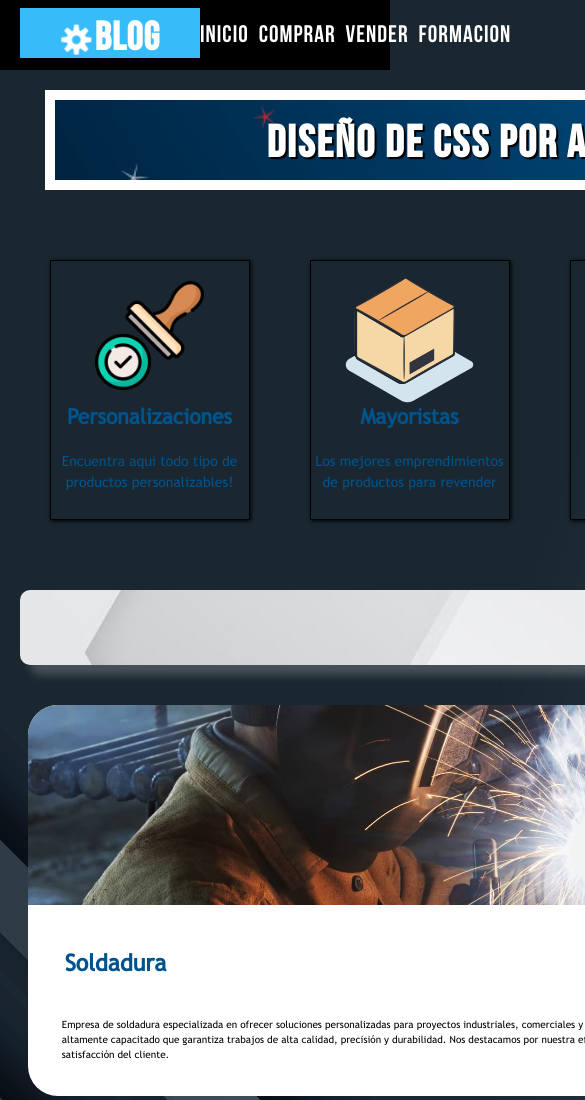
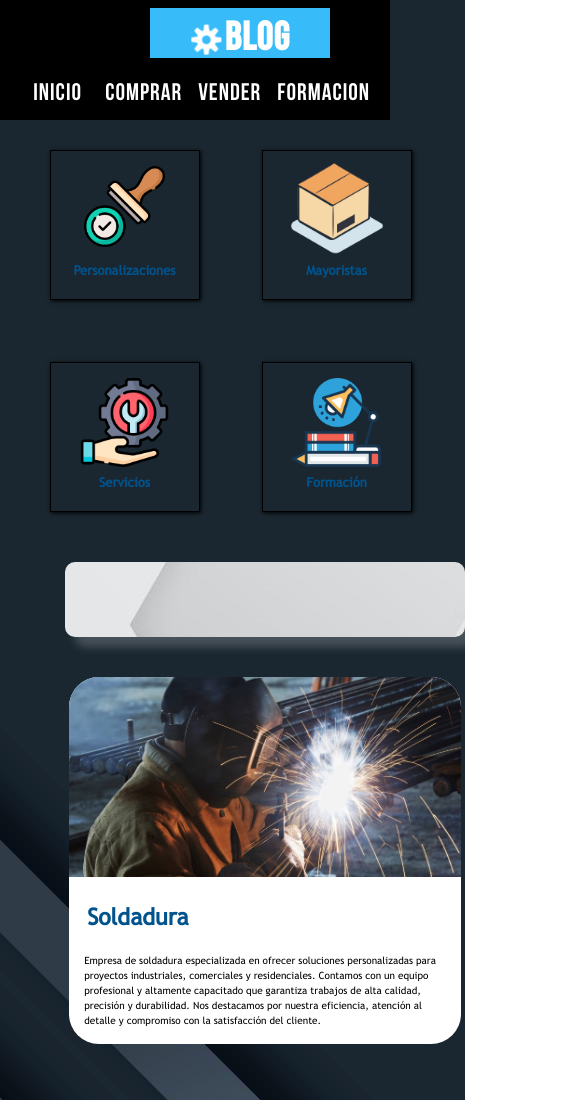
Before and after one commit to agustindevc/diseno-de-intefaces-web-2024, a plain HTML site: page ProyectoWeb-Alumnos/index.html in a window 390 px wide. Shown: the top 1100 px of the page, 585 px wide, since content can reach past the window. Drawn offline with Linux system fonts and the light colour scheme.

Commit message:
proyecto terminado y entregado

```diff
--- a/ProyectoWeb-Alumnos/css/estilos.css
+++ b/ProyectoWeb-Alumnos/css/estilos.css
@@ -209,11 +209,14 @@ body{
 
 .container{
     display: grid;
+    place-items: top center;
     grid-template-columns: 1fr 1fr;
+    justify-content: space-between;
 }
 
 .content__info{
     display: grid;
+    place-items: center;
     grid-template-columns: 1fr;
     justify-content: space-between;
 
@@ -290,7 +293,7 @@ color:var(--color-text-white);
     display: grid;
     grid-template-columns: 1fr 1fr 1fr 1fr;
     justify-content: space-between;
-    margin: 20px auto;
+
 
 }
 .cards__card:hover{
@@ -376,6 +379,7 @@ color:var(--color-text-white);
 .cards__card:hover .card__description{
     color: black;
     animation: desdeDerecha 500ms linear;
+    -webkit-animation: desdeDerecha 500ms linear;
 }
 @keyframes desdeDerecha{
     from{
--- a/ProyectoWeb-Alumnos/css/responsive.css
+++ b/ProyectoWeb-Alumnos/css/responsive.css
@@ -8,45 +8,131 @@
            padding-left: 20%;
     }
     .content__banner h1{
-        justify-content: center;
+        justify-content: top center;
         margin: 10px;
     }
 
     .content__cards{
-        margin-left: 0%;
-        width: 80%;
+        grid-template-columns: 1fr 1fr;
+    }
+
+    .container{
+        display: grid;
+        justify-content: center;
+        margin-left: 100px;
+    }
+    .content__articles{
+        width: 500px;
     }
 }
 
-@media (max-width: 1079px){
-
-}
 @media (max-width: 969px){
 
+    .container{
+        margin-left: 80px;
     }
-@media (max-width: 920px){
+
+    .content__articles{
+        width: 400px;
+    }
+    .other__articles{
+        display: grid;
+        grid-template-columns: 1fr;
+    }
+
 
 }
 
-@media (max-width: 890px){
 
+@media (max-width: 799px){
+    .content__banner{
+        display: none;
     }
 
-@media (max-width: 799px){
+    .container{
+        margin-left: 50px;
+        grid-template-columns: 1fr;
+        width: 600px;
+    }
+    .content__articles{
+        width: 590px;
+    }
+    .content__lateral{
+        margin-left: 160px;
+    }
 
 }
 /* movemos ya el menú y cambiamos estructura */
-@media (max-width: 800px){
+@media (max-width: 680px){
+    .header{
+        height: 120px;
+        justify-content: center;
+    }
+    .header__wrap{
+        grid-template-columns: 1fr;
+    }
+    .header__logo{
+        margin-left: 130px;
+    }
+
+    .container{
+        margin-left: 50px;
+        grid-template-columns: 1fr;
+        width: 600px;
+    }
+    .content__articles{
+        width: 490px;
+    }
+    .content__lateral{
+        margin-left: 105px;
+    }
+
+    .footer__wrap{
+        grid-template-columns: 1fr;
+    }
+}
+
+@media (max-width: 550px){
+    .content__cards{
+        grid-template-columns: 1fr 1fr;
+        gap: 2px;
 
     }
-/* Visionado para Móviles */
-@media (max-width: 660px){
+    .cards__card{
+        height: 150px;
+        width: 150px;
+    }
+    .card__icon{
+        padding: 0px;
+    }
+    .card__category{
+        margin: 0px;
+        font-size: small;
+    }
+
+    .card__img{
+       max-width: 100px;
 
     }
-@media (max-width: 550px){
+    .card__description{
+        display: none;
+    }
+
+    .container{
+         margin-left: 70px;
+        grid-template-columns: 1fr;
+        width: 350px;
+    }
+    .content__articles{
+        width: 400px;
+    }
+    .content__lateral{
+        margin-left: 45px;
+    }
+
+    .footer__wrap{
+        grid-template-columns: 1fr;
+        margin-left: 30px;
+    }
 
 }
-
-@media (max-width: 470px){
-
-}
--- a/ProyectoWeb-Alumnos/index.html
+++ b/ProyectoWeb-Alumnos/index.html
@@ -6,7 +6,7 @@
     <!-- user_scalable = no - es para que el usuario no pueda realizar zoom con los 2 dedos. -->
     <meta name="viewport" content="width=device-width, user-scalable=no">
     <title>Proyecto Web</title>
-    <link rel="shortcut icon" href="img/supertux.png" type="image/x-icon">
+    <link rel="shortcut icon" href="img/w.png" type="image/x-icon">
     <link rel="stylesheet" href="css/reset_estilos.css">
     <link rel="stylesheet" href="css/estilos.css">
     <link rel="stylesheet" href="css/responsive.css">
```
Also changed, not shown: ProyectoWeb-Alumnos/img/5392027.jpg (deleted), ProyectoWeb-Alumnos/img/fondotitulos.png (deleted), ProyectoWeb-Alumnos/img/fondotitulos2.jpg (deleted), ProyectoWeb-Alumnos/img/pattern.png (deleted), ProyectoWeb-Alumnos/img/pxgray.png (deleted), ProyectoWeb-Alumnos/img/w.png (added), 1 other file. Lines whose indentation alone changed are shown as unchanged.
